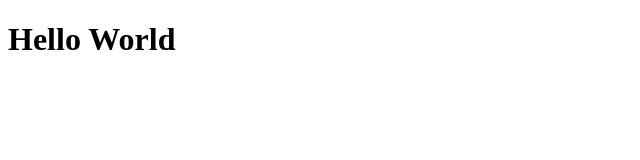
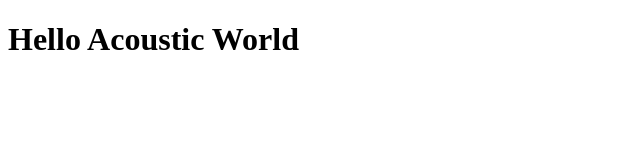
Before and after one commit to livemusicband/acousticheart, a plain HTML site: page index.html in a window 1280 px wide. Shown: the whole page, without its empty margins (0-640 px from the left). Drawn offline with Linux system fonts and the light colour scheme.

Commit message:
Update index.html

```diff
--- a/index.html
+++ b/index.html
@@ -1,9 +1,9 @@
 <!DOCTYPE html>
 <html>
 <head>
-    <title>Hello Acoustic World</title>
+    <title>Hello World</title>
 </head>
 <body>
-    <h1>Hello World</h1>
+    <h1>Hello Acoustic World</h1>
 </body>
 </html>
```
